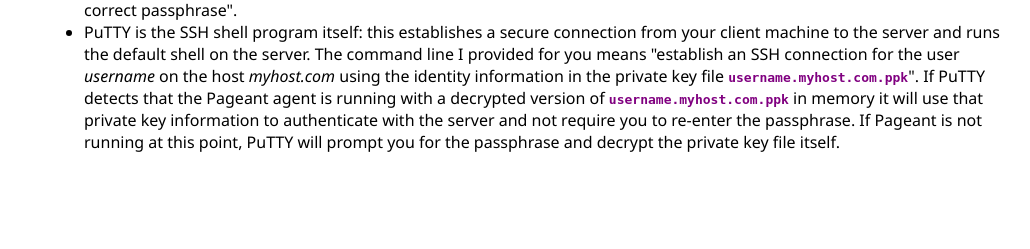
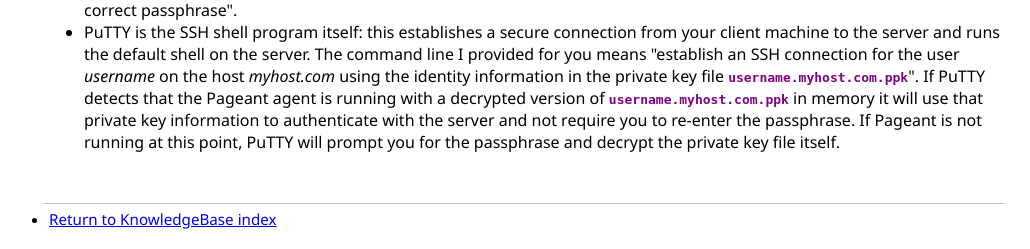
Before and after one commit to rcook/rcook.github.io, a PHP site: template templates/details.template.php in a window 1280 px wide. Shown: the part 4681-4930 px from the top of the page, without its empty margins (116-1146 px from the left). Before the commit the page ends 4833 px from the top, so only its background shows below. Run offline with PHP 8.4, Linux system fonts and the light colour scheme; the template is opened without the code that fills it, so the values that code supplies are empty; some libraries are stand-ins or nearby versions.

Commit message:
Added footer link

```diff
--- a/static/style/default.css
+++ b/static/style/default.css
@@ -10,6 +10,12 @@ h1, h2, h3 {
   font-size: 2.5em;
   font-family: Segoe UI Light, Trebuchet, Arial, Sans-Serif;
   font-weight: bold;
+}
+#footer {
+  margin-top: 50px;
+  padding: 5px;
+  border-top: 1px solid Silver;
+  font-size: 95%;
 }
 #parameters {
   float: right;
--- a/templates/details.template.php
+++ b/templates/details.template.php
@@ -53,5 +53,8 @@ $bodyContent = getSection($content, 'body');
   <li><a href="/">Return to KnowledgeBase index</a></li>
 </ul>
 <?= $bodyContent ?>
+<ul id="footer">
+  <li><a href="/">Return to KnowledgeBase index</a></li>
+</ul>
 </body>
 </html>
```
